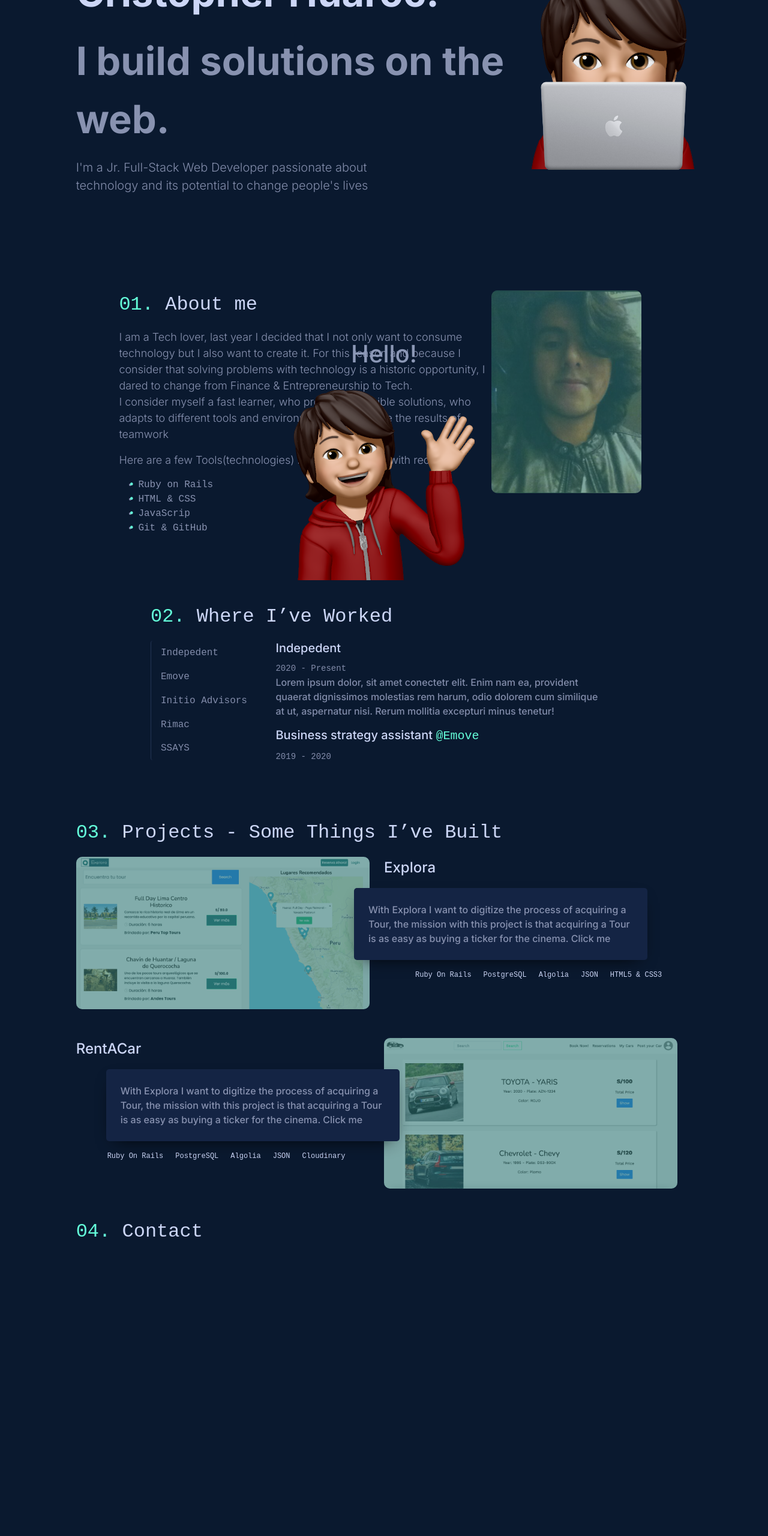
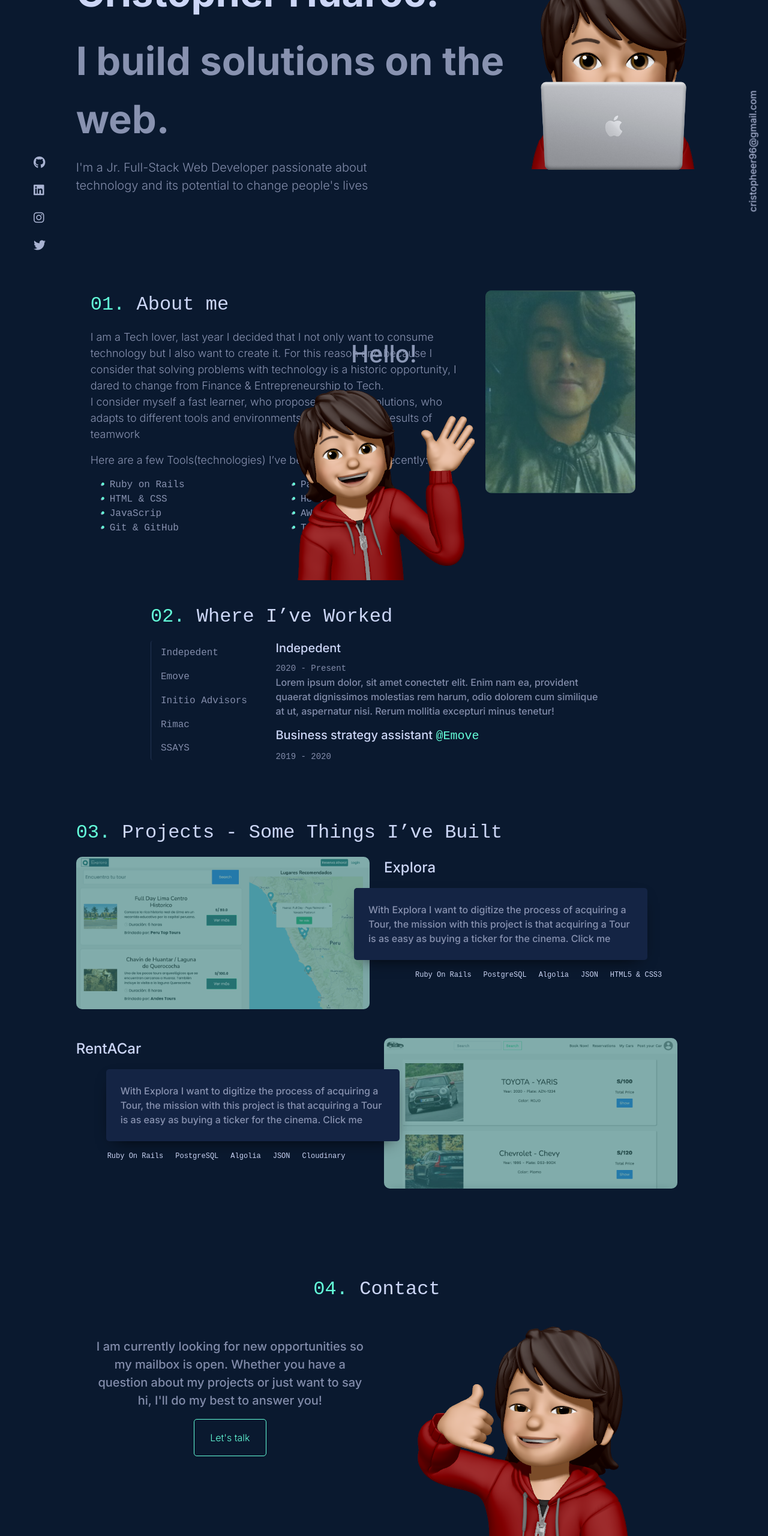
Before and after one commit to Cristopheer96/MyPortfolio, a website: page animsition/index.html in a window 1280 px wide. Shown: the part 240-2800 px from the top of the page at 60% size. Before the commit the page ends 2341 px from the top, so only its background shows below. Drawn offline with nearby package versions, Linux system fonts and the light colour scheme; files whose address does not match are found by name; a web font is replaced by a local one.

Commit message:
Finished Project

```diff
--- a/animsition/index.html
+++ b/animsition/index.html
@@ -5,7 +5,7 @@
   <meta http-equiv="X-UA-Compatible" content="IE=edge">
   <link rel="icon" href="./assets/memoji/Icon 2.png">
   <meta name="viewport" content="width=device-width, initial-scale=1.0">
-  <title>Cristopher</title>
+  <title>Cristopher Huaroc</title>
   <link rel="preconnect" href="https://fonts.googleapis.com">
   <link rel="preconnect" href="https://fonts.gstatic.com" crossorigin>
   <script src="https://kit.fontawesome.com/26ac38895c.js" crossorigin="anonymous"></script>  <link
@@ -53,21 +53,21 @@
             <button type="button" class="btn-close text-reset" data-bs-dismiss="offcanvas" aria-label="Close"></button>
           </div>
           <div class="offcanvas-body text-center">
-            <ul class="navbar-nav justify-content-end flex-grow-1 pe-3">
+            <ul class="navbar-nav justify-content-end align-items-center flex-grow-1 pe-3">
               <li class="nav-item">
-                <a class="nav-link active" aria-current="page" href="#">About</a>
+                <a class="nav-link active" aria-current="page" href="#about-me">About</a>
               </li>
               <li class="nav-item">
-                <a class="nav-link" href="#">Background</a>
+                <a class="nav-link" href="#background">Background</a>
               </li>
               <li class="nav-item">
-                <a class="nav-link" href="#">Projects</a>
+                <a class="nav-link" href="#projects">Projects</a>
               </li>
               <li class="nav-item">
-                <a class="nav-link" href="#">Contact</a>
+                <a class="nav-link" href="#contact">Contact</a>
               </li>
               <li class="nav-item link-resume">
-                <a class="nav-link" href="#">Resume</a>
+                <a class="nav-link" href="./CV-Cristopher Huaroc.pdf" target="_blank" rel="noopener noreferrer">Resume</a>
               </li>
 
 
@@ -78,15 +78,15 @@
       </div>
     </nav>
     <div class="container-fluid row">
-      <div class="col-1 social-side">
+      <div class=" d-none d-md-block col-md-1 social-side">
         <ul>
-          <li><a href=""><i class="fa-brands fa-github"></i></a></li>
-          <li><a href=""><i class="fa-brands fa-linkedin"></i></a></li>
+          <li><a href="https://github.com/Cristopheer96"><i class="fa-brands fa-github"></i></a></li>
+          <li><a href="https://www.linkedin.com/in/cristopher-huaroc-olivera-38567bb2/"><i class="fa-brands fa-linkedin"></i></a></li>
           <li><a href=""><i class="fa-brands fa-instagram"></i></a></li>
-          <li><a href=""><i class="fa-brands fa-twitter"></i></a></li>
+          <li><a href="https://twitter.com/CriCris96"><i class="fa-brands fa-twitter"></i></a></li>
         </ul>
       </div>
-      <div class="col-10">
+      <div class="col-12 col-md-10">
         <div class="about d-flex mb-5 pb-5">
           <div class="w-75">
             <p class="first">
@@ -107,8 +107,8 @@
             <img src="./assets/memoji//ImTech.png" class="w-" alt="">
           </div>
         </div>
-        <div class="about-me d-flex container justify-content-center pt-5 mb-5">
-          <div class="w-65">
+        <div id="about-me" class="about-me d-flex row container justify-content-center pt-5 mb-5">
+          <div class="col-12 col-md-8">
             <p class="first">
              <span>01.</span>   About me
             </p>
@@ -142,11 +142,11 @@
 
             </div>
           </div>
-          <div class="w-25">
+          <div class="me col-12 col-md-4 d-flex justify-content-center">
             <img src="./assets/memoji/Me.jpeg" style="width:250px">
           </div>
         </div>
-        <div class="background container pt-5 mt-5 pb-5 mb-5 ">
+        <div id="background" class="background container pt-5 mt-5 pb-5 mb-5 ">
           <p class="first ">
             <span>02.</span>  Where I’ve Worked
           </p>
@@ -184,7 +184,7 @@
             </div>
           </div>
         </div>
-        <div class="projects mt-5 mb-5">
+        <div id="projects" class="projects mt-5 mb-5 pb-5">
           <p class="first ">
             <span>03.</span> Projects - Some Things I’ve Built
           </p>
@@ -236,15 +236,34 @@
             </div>
           </div>
         </div>
-        <div class="contact mt-5 mb-4">
+        <div id="contact" class="contact mt-5 pt-5 mb-4 container text-center justify-content-center">
           <p class="first">
             <span>04.</span>
             Contact
           </p>
+          <div class="row">
+            <div class="contact-description col-md-6 mt-3 pt-4">
+              <p>
+                I am currently looking for new opportunities so my mailbox is open. Whether you have a question about my projects or just
+                want to say hi, I'll do my best to answer you!
+              </p>
+              <button>
+                <a class="nav-link" href="mailto:cristopheer96@gmail.com" rel="noopener noreferrer" target="_blank">Let's talk</a>
+              </button>
+            </div>
+            <div class="col-md-6 mt-3">
+              <img src="./assets/memoji/Bye.png" alt="">
+            </div>
+          </div>
         </div>
+        <footer>
+          <p class="text-center">Built by Cristopher Huaroc</p>
+        </footer>
 
       </div>
-      <div class="col-1">3</div>
+      <div class="d-none d-md-block col-md-1 mail-side">
+        <a class="link-mail" href="mailto:cristopheer96@gmail.com" rel="noopener noreferrer" target="_blank">cristopheer96@gmail.com</a>
+      </div>
 
     </div>
 
--- a/animsition/style.css
+++ b/animsition/style.css
@@ -1,3 +1,6 @@
+*{
+box-sizing: border-box;
+}
 .navbar-brand img{
   width:50px
 }
@@ -16,6 +19,7 @@ nav{
 .nav-link{
   color:#8c98b6;
   font-weight: 300;
+  margin-left: 0px;
 
 }
 body{
@@ -27,6 +31,8 @@ body{
 .link-resume{
   border: 2px solid #64ffda;
   border-radius: 10px;
+  width:100px;
+  margin-left: 20px !important;
 }
 .about .first{
   color:#64ffda;
@@ -53,7 +59,18 @@ body{
   color: #828caa;
 }
 .navbar-toggler{
-  border: 2px solid black
+  border: 2px solid #64ffda;
+}
+.fa-solid{
+  color: #64ffda;
+
+}
+.offcanvas-end{
+  background-color: #142444;
+}
+.offcanvas-end h5{
+    color: #828caa;
+
 }
 
 .first{
@@ -81,12 +98,13 @@ body{
   width: 1em;
   margin-left: -1em;
 }
-.about-me .w-25{
+.about-me .me{
   -moz-filter: opacity(0.8) drop-shadow(0 0 0 #64ffda);
 	-webkit-filter: opacity(0.5) drop-shadow(0 0 0 #64ffda);
 	filter: opacity(0.4) drop-shadow(0 0 0 #64ffda);
+  height: 60%
 }
-.about-me .w-25:hover{
+.about-me .me:hover{
 
   -moz-filter: opacity(0.8) drop-shadow(0 0 0 #64ffda);
 	-webkit-filter: opacity(0.5) drop-shadow(0 0 0 #64ffda);
@@ -172,7 +190,7 @@ body{
 }
 .project-image  img:hover{
         transform: scale(1.15);
-        transition: transform s linear;
+        transition: transform  linear;
 
     }
 .project-details ul li{
@@ -199,3 +217,76 @@ body{
   color: #ccd6f6;
   font-size:24px
 }
+.contact-description p {
+  font-size: 20px;
+  color: #828caa;
+}
+.contact-description button {
+  background-color: transparent;
+  color:#64ffda !important ;
+  border: 1px solid #64ffda;
+  padding:10px;
+  border-radius: 5px;
+  transition:all 0.5s cubic-bezier(0.645,0.045,0.355,1);
+}
+.contact-description button:hover {
+  background-color:#5da795;
+}
+.contact-description a{
+  color:#64ffda !important ;
+  text-decoration: none;
+}
+.social-side{
+  position: -webkit-sticky;
+  position: sticky;
+  height:100vh;
+  top: 60%
+}
+.social-side li{
+  list-style: none;
+  color:#a8b2d1 !important;
+  font-size: 20px;
+  margin-top: 16px;
+}
+.social-side li i{
+  color:#a8b2d1 !important;
+
+}
+.mail-side{
+  position: sticky;
+  position: sticky;
+  height:100vh;
+  top: 60%
+
+}
+.link-mail{
+  transform: rotate(270deg);
+  position: absolute;
+  text-decoration:none ;
+  color:#a8b2d1 !important;
+  font-size:monospace
+
+}
+.link-mail:hover{
+  color:#64ffda !important ;
+  transition: transform  linear;
+}
+@media (max-width: 728px) {
+.about .first{
+  font-size: 18px;
+}
+.about .second{
+    font-size: 36px;
+
+}
+.about .second-2{
+  font-size: 36px;
+
+}
+}
+
+footer p{
+  font-family: monospace;
+  color:#a8b2d1 !important;
+
+}
```
Also changed, not shown: animsition/assets/memoji/Bye.png (added), 1 other file.
